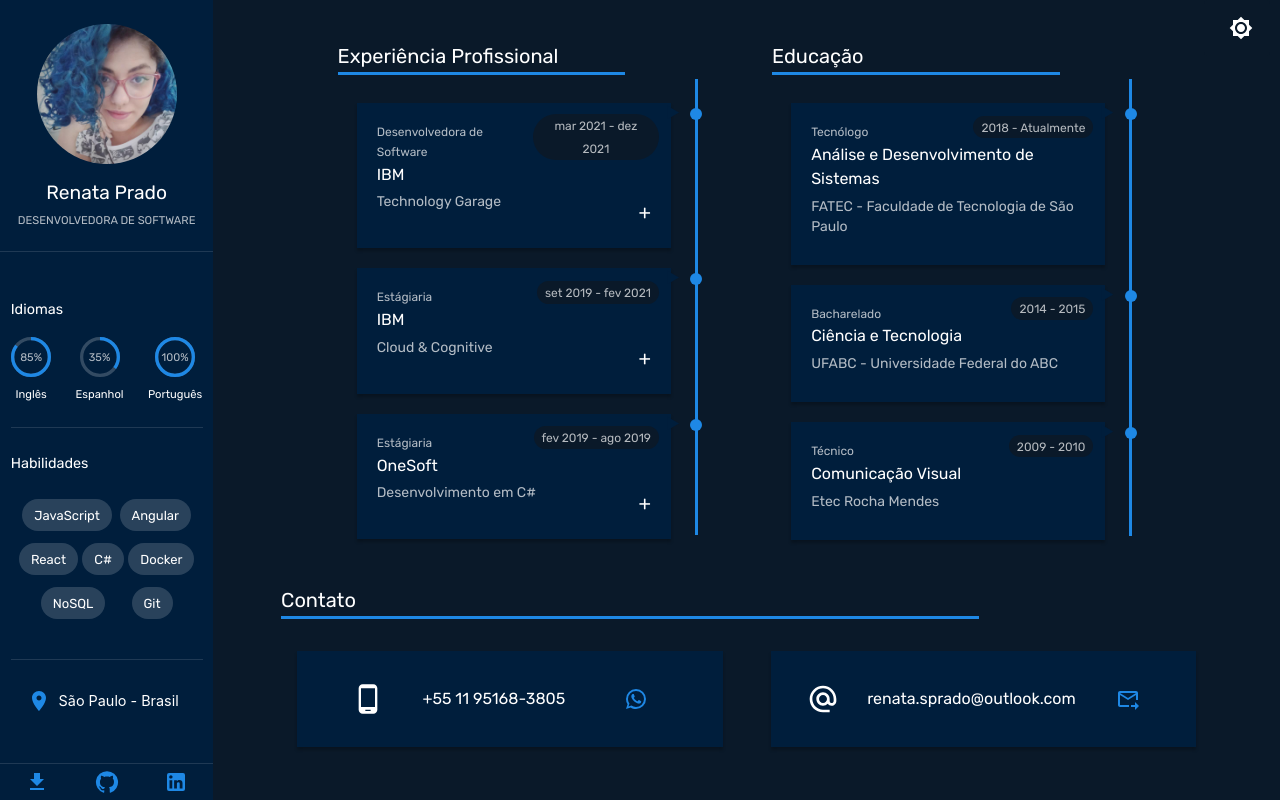
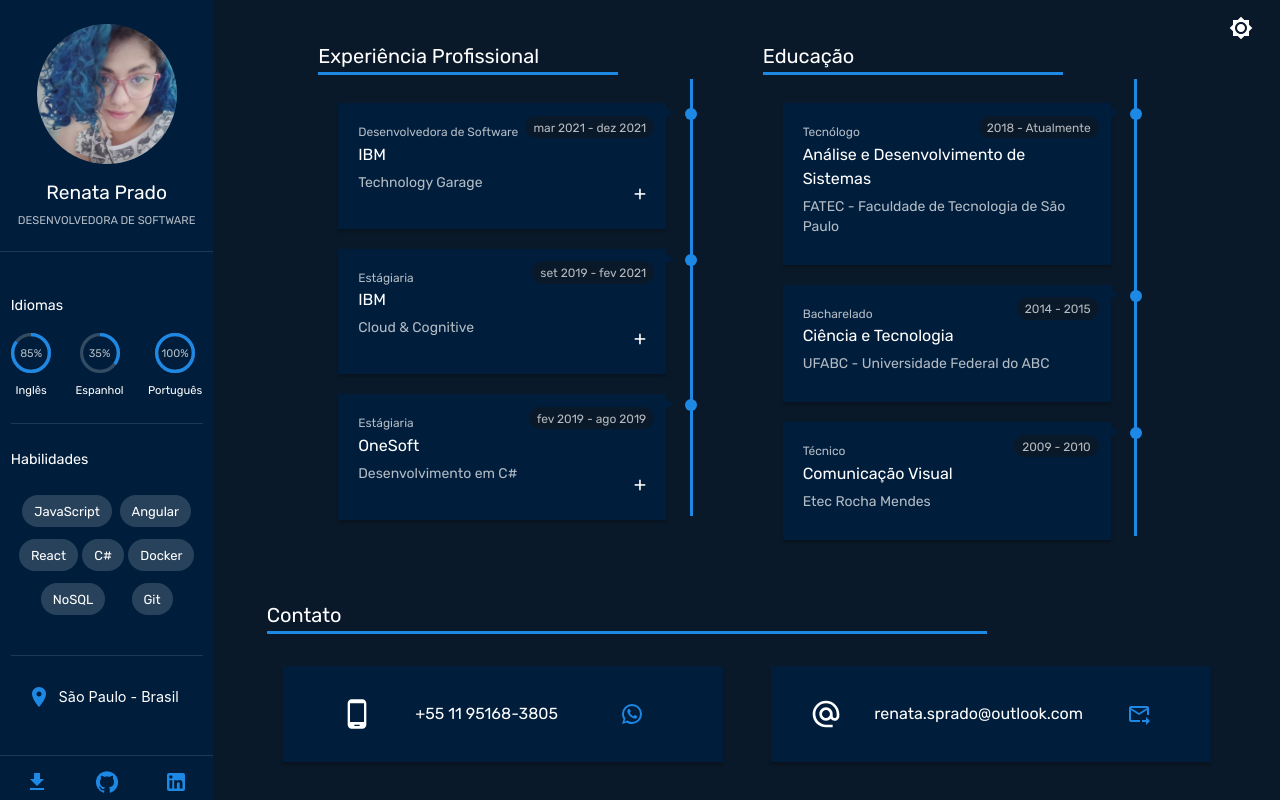
Before and after one commit to renataprado/resume, a React (Create React App) app: page / in a window 1280 px wide. Built offline with nearby package versions, Linux system fonts and the light colour scheme.

Commit message:
main responsiveness

```diff
--- a/src/components/Profile.js
+++ b/src/components/Profile.js
@@ -38,21 +38,26 @@ function Profile() {
     >
       <Card />
       <Stack
-          sx={{ width: "90%" }}
-          spacing={{ xs: 2, md: 3, lg: 3 }}
+          sx={{ width: "90%", pt: 2, pb: 2 }}
+          spacing={{ xs: 2,  lg: 3 }}
           divider={<Divider flexItem />}
         >
           <Languagues languages={languages}/>
           <Skills skills={skills}/>
-          <Box sx={{ display: "flex", alignItems: "center", width: '100%', justifyContent: 'center'}}>
+          <Box sx={{
+            display: "flex",
+            width: '100%',
+            justifyContent: 'center',
+            alignItems: "center" }}
+            >
             <PlaceIcon color="primary" />
             <Typography variant="body" sx={{ fontSize: "0.9rem", color: "text.primary", p: 1 }}>
                 São Paulo - Brasil
             </Typography>
           </Box>
         </Stack>
-      <Box sx={{ width: "100%" }}>
-        <Divider flexItem />
+      <Box sx={{ width: "100%"}}>
+        <Divider flexItem sx={{mb:1}}/>
         <Stack direction="row" justifyContent={"space-evenly"}>
           <Button aria-label="download pdf">
             <DownloadIcon color="primary" />
@@ -117,24 +122,6 @@ const Skills = (props) => {
 }
 
 const Languagues = (props) => {
-  return(
-    <Box sx={{ width: "100%" }}>
-    <Typography variant="h6" sx={styles.sectionTitle}>
-      Idiomas
-    </Typography>
-    <Stack
-      direction="row"
-      spacing={3}
-      alignItems="flex-start"
-      justifyContent="space-evenly"
-    >
-      {props.languages.map((l, index) => (
-        <Language key={index} value={l}></Language>
-      ))}
-    </Stack>
-  </Box>
-  )
-}
 
   const Language = (props) => {
     const [progress, setProgress] = useState(0);
@@ -208,6 +195,27 @@ const Language = (props) => {
     );
   };
 
+  return(
+    <Box sx={{ width: "100%" }}>
+    <Typography variant="h6" sx={styles.sectionTitle}>
+      Idiomas
+    </Typography>
+    <Stack
+      direction="row"
+      spacing={3}
+      alignItems="flex-start"
+      justifyContent="space-evenly"
+    >
+      {props.languages.map((l, index) => (
+        <Language key={index} value={l}></Language>
+      ))}
+    </Stack>
+  </Box>
+  )
+}
+
+
+
 const styles = {
   section: {
     width: "100%",
--- a/src/components/TimelineItem.js
+++ b/src/components/TimelineItem.js
@@ -6,18 +6,11 @@ import {
 } from "@mui/material";
 
 function TimelineItem(props) {
+  const [expanded, setExpanded] = useState(false);
   const [active, setActive] = useState(false);
   const secs = (props.value.id - 1) * 400;
   setTimeout(() => setActive(true), secs);
-
   const hasObs = String(props.value.obs).length > 0;
-
-
-  const [expanded, setExpanded] = useState(false);
-
-  const handleChange = (panel) => (event, isExpanded) => {
-    setExpanded(isExpanded ? panel : false);
-  };
 
   if (active) {
     return (
--- a/src/screens/Main.js
+++ b/src/screens/Main.js
@@ -4,56 +4,61 @@ import Profile from '../components/Profile';
 import Timeline from '../components/Timeline';
 import ContactMe from '../components/ContactMe';
 
-import { Box,
+import {
+  Box,
   Grid,
   Collapse,
   Typography,
   List,
-  ListItemButton} from '@mui/material';
+  ListItemButton
+} from '@mui/material';
 
 
-function Main(props){
+function Main(props) {
   const isMobile = props.mobile;
-  if(isMobile){
-    return(
-      <Box sx={{pt: 6}}>
+  if (isMobile) {
+    return (
+      <Box sx={{ pt: 6 }}>
         <List sx={{ width: '100%', bgcolor: 'background.default' }} component="nav">
-          <NavItem title={'Perfil'} component={<Profile/>}></NavItem>
+          <NavItem title={'Perfil'} component={<Profile />}></NavItem>
           <NavItem title={'Educação'}
-            component={<Box sx={{ display: "flex",}}><Timeline  items={educationItems} mobile={true}/></Box>}></NavItem>
+            component={<Box sx={{ display: "flex", }}><Timeline items={educationItems} mobile={true} /></Box>}></NavItem>
           <NavItem title={'Experiência Profissional'}
-            component={<Box sx={{ display: "flex"}}><Timeline items={workexpItems} mobile={true}/></Box>}></NavItem>
+            component={<Box sx={{ display: "flex" }}><Timeline items={workexpItems} mobile={true} /></Box>}></NavItem>
           <NavItem title={'Contato'}
-            component={<Box sx={{ display: "flex"}}><ContactMe mobile={true}/></Box>}></NavItem>
+            component={<Box sx={{ display: "flex" }}><ContactMe mobile={true} /></Box>}></NavItem>
         </List>
       </Box>
     )
   }
   return (
-    <Box sx={{ height: '100vh'}}>
-      <Grid container spacing={0}>
+      <Grid container>
         <Grid item sm={4} md={3} lg={2}>
-          <Box sx={{ bgcolor: "background.paper", height: "100vh", display: 'flex', overflow: "auto" }}>
+          <Box sx={{
+            bgcolor: "background.paper",
+            height: "100vh",
+            minHeight: 720}}>
             <Profile></Profile>
           </Box>
         </Grid>
         <Grid item sm={8} md={9} lg={10}>
-          <Box sx={{overflow: "auto", display: 'flex', height: '100vh'}}>
-            <Grid container columnSpacing={{md:3, lg: 1}}  rowSpacing={{ sm:3, md: 2, lg: 2}} sx={{p: 2}}>
-            <Grid item xs={0} md={2} lg={1} ></Grid>
-              <Grid item xs={12} md={9} lg={5}sx={styles.centerItem}>
+          <Box sx={{
+              bgcolor: "background.default",
+              height: '100vh',
+              minHeight: 720,overflow: "auto", display: 'flex',  }}>
+            <Grid container justifyContent="center">
+              <Grid item xs={12} md={9} lg={5}  >
                 <Box sx={styles.gridContainer}>
                   <Timeline title="Experiência Profissional" items={workexpItems} />
                 </Box>
               </Grid>
-              <Grid item xs={12} md={9} lg={5} sx={styles.centerItem}>
+              <Grid item xs={12} md={9} lg={5}>
                 <Box sx={styles.gridContainer}>
                   <Timeline title="Educação" items={educationItems}></Timeline>
                 </Box>
               </Grid>
-              <Grid item  xs={12}
-                sx={styles.centerItem}>
-                <Box sx={{width: '90%'}}>
+              <Grid item xs={12} sx={styles.centerItem}>
+                <Box sx={{ width: '90%' }}>
                   <ContactMe />
                 </Box>
               </Grid>
@@ -61,13 +66,12 @@ function Main(props){
           </Box>
         </Grid>
       </Grid>
-    </Box>
   );
 }
 
 
 const styles = {
-  collapse:{
+  collapse: {
     boxShadow: 'rgba(0, 0, 0, 0.2) 2px 2px 3px',
     pb: 2
   },
@@ -78,24 +82,24 @@ const styles = {
     boxShadow: '0'
   },
   gridContainer: {
-    display: "flex", width: '90%', mt:1, p:2
+    display: "flex", width: '90%', mt: 3, p: 2
   },
   centerItem: {
-    display: 'flex', alignItems: 'flex-start', justifyContent: 'center'
+    display: 'flex', alignItems: 'center', justifyContent: 'center'
   }
 }
 
 const NavItem = (props) => {
   const [open, setOpen] = useState(false);
-  const handleClick = () => {setOpen(!open)};
-  return(
+  const handleClick = () => { setOpen(!open) };
+  return (
     <Box>
-      <ListItemButton sx={!open ? styles.listItem: styles.none} onClick={handleClick}>
-        <Typography variant="h6" gutterBottom sx={{color: 'text.primary', p: 2}}>
+      <ListItemButton sx={!open ? styles.listItem : styles.none} onClick={handleClick}>
+        <Typography variant="h6" gutterBottom sx={{ color: 'text.primary', p: 2 }}>
           {props.title}
         </Typography>
       </ListItemButton>
-      <Collapse  sx={styles.collapse} in={open} timeout="auto" unmountOnExit>
+      <Collapse sx={styles.collapse} in={open} timeout="auto" unmountOnExit>
         {props.component}
       </Collapse>
     </Box>
@@ -109,7 +113,7 @@ const workexpItems = [
     uptitle: 'Desenvolvedora de Software',
     title: 'IBM',
     subtitle: 'Technology Garage ',
-    period:  'mar 2021 - dez 2021',
+    period: 'mar 2021 - dez 2021',
     obs: 'Desenvolvimento de MVPs para grande clientes de Cloud, como Oi, banco Next, entre outros. Experiência com React, Angular, NodeJS, Docker, CI/CD, Chatbot, Agile, Design Thinking.'
   },
   {
@@ -117,7 +121,7 @@ const workexpItems = [
     uptitle: 'Estágiaria',
     title: 'IBM',
     subtitle: 'Cloud & Cognitive ',
-    period:  'set 2019 - fev 2021',
+    period: 'set 2019 - fev 2021',
     obs: 'Apoio aos vendedores técnicos da unidade de Hybrid Cloud, acompanhamento de apresentações de produtos e provas de conceito. Desenvolvimento web de soluções internaspara a equipe utilizando Angular e NodeJS.'
   },
   {
@@ -125,7 +129,7 @@ const workexpItems = [
     uptitle: 'Estágiaria',
     title: 'OneSoft',
     subtitle: 'Desenvolvimento em C# ',
-    period:  'fev 2019 - ago 2019',
+    period: 'fev 2019 - ago 2019',
     obs: 'Desenvolvimento em C# de features diversas, principalmente relacionadas a tela. Elaboração e codificação de unit tests. Configuração de rotinas de testesautomatizados no Jenkins.'
   },
 
@@ -137,7 +141,7 @@ const educationItems = [
     uptitle: 'Tecnólogo',
     title: 'Análise e Desenvolvimento de Sistemas',
     subtitle: 'FATEC - Faculdade de Tecnologia de São Paulo',
-    period:  '2018 - Atualmente',
+    period: '2018 - Atualmente',
     obs: ''
   },
   {
@@ -145,7 +149,7 @@ const educationItems = [
     uptitle: 'Bacharelado',
     title: 'Ciência e Tecnologia',
     subtitle: 'UFABC - Universidade Federal do ABC',
-    period:  '2014 - 2015',
+    period: '2014 - 2015',
     obs: ''
   },
   {
@@ -153,7 +157,7 @@ const educationItems = [
     uptitle: 'Técnico',
     title: 'Comunicação Visual',
     subtitle: 'Etec Rocha Mendes',
-    period:  '2009 - 2010',
+    period: '2009 - 2010',
     obs: ''
   }
 
```
Lines whose indentation alone changed are shown as unchanged.
